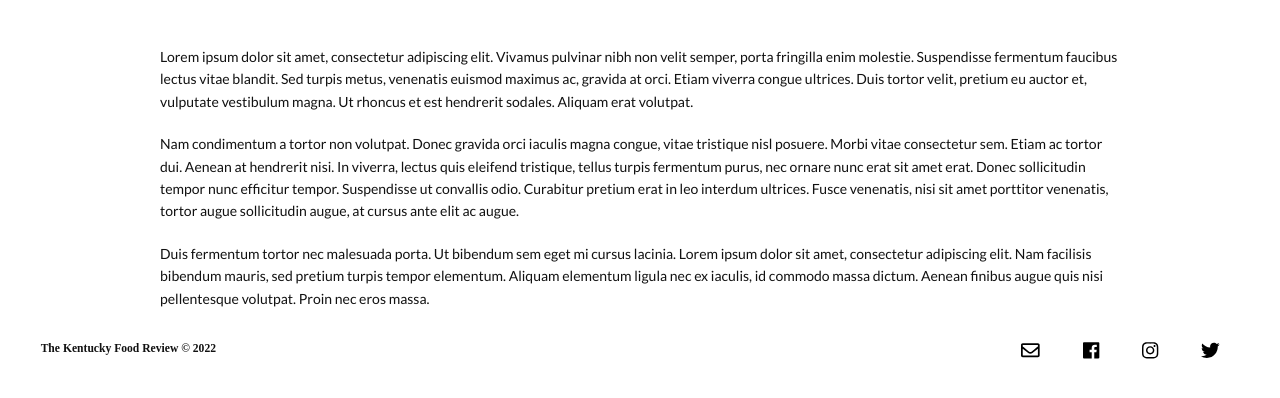
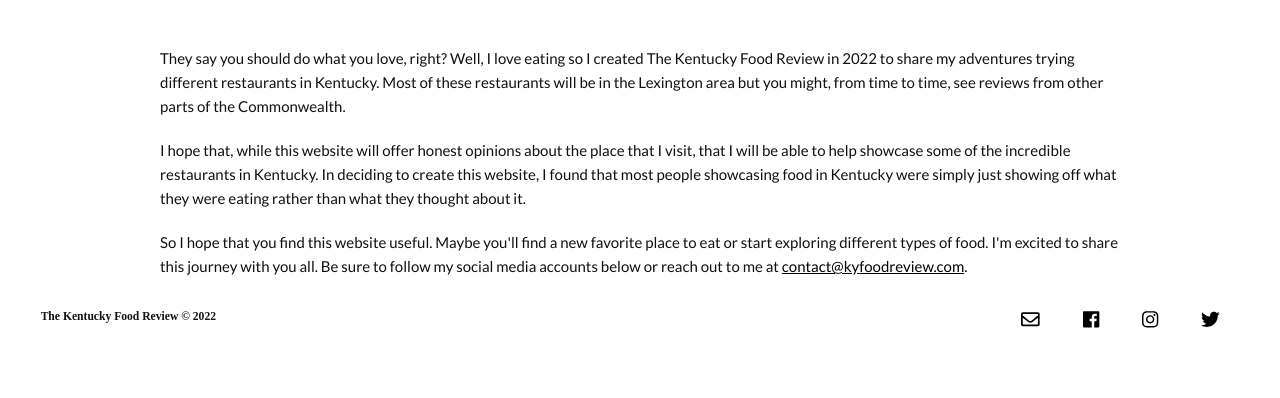
Before and after one commit to kyfoodreview/kyfoodreview.github.io, a Jekyll site: the page built from about.html, in a window 1280 px wide, cut to the strip 304-702 px from the top of the page. Built offline with Jekyll 4.4.1, drawn with Linux system fonts in a browser that asks for light colours; nearby versions of some CDN libraries.

Commit message:
about page text

```diff
--- a/about.html
+++ b/about.html
@@ -5,10 +5,9 @@ title: About
 
 <div class="reviews-header">{{ page.title }}</div>
 <div class="about-container">
-  <p>Lorem ipsum dolor sit amet, consectetur adipiscing elit. Vivamus pulvinar nibh non velit semper, porta fringilla enim molestie. Suspendisse fermentum faucibus lectus vitae blandit. Sed turpis metus, venenatis euismod maximus ac, gravida at orci. Etiam viverra congue ultrices. Duis tortor velit, pretium eu auctor et, vulputate vestibulum magna. Ut rhoncus et est hendrerit sodales. Aliquam erat volutpat.</p>
+  <p>They say you should do what you love, right? Well, I love eating so I created The Kentucky Food Review in 2022 to share my adventures trying different restaurants in Kentucky. Most of these restaurants will be in the Lexington area but you might, from time to time, see reviews from other parts of the Commonwealth.</p>
 
-  <p>Nam condimentum a tortor non volutpat. Donec gravida orci iaculis magna congue, vitae tristique nisl posuere. Morbi vitae consectetur sem. Etiam ac tortor dui. Aenean at hendrerit nisi. In viverra, lectus quis eleifend tristique, tellus turpis fermentum purus, nec ornare nunc erat sit amet erat. Donec sollicitudin tempor nunc efficitur tempor. Suspendisse ut convallis odio. Curabitur pretium erat in leo interdum ultrices. Fusce venenatis, nisi sit amet porttitor venenatis, tortor augue sollicitudin augue, at cursus ante elit ac augue.</p>
+  <p>I hope that, while this website will offer honest opinions about the place that I visit, that I will be able to help showcase some of the incredible restaurants in Kentucky. In deciding to create this website, I found that most people showcasing food in Kentucky were simply just showing off what they were eating rather than what they thought about it.</p>
 
-  <p>Duis fermentum tortor nec malesuada porta. Ut bibendum sem eget mi cursus lacinia. Lorem ipsum dolor sit amet, consectetur adipiscing elit. Nam facilisis bibendum mauris, sed pretium turpis tempor elementum. Aliquam elementum ligula nec ex iaculis, id commodo massa dictum. Aenean finibus augue quis nisi pellentesque volutpat. Proin nec eros massa.</p>
-
+  <p>So I hope that you find this website useful. Maybe you'll find a new favorite place to eat or start exploring different types of food. I'm excited to share this journey with you all. Be sure to follow my social media accounts below or reach out to me at <a href="mailto:contact@kyfoodreview.com" style="text-decoration: underline;">contact@kyfoodreview.com</a>.</p>
 </div>
--- a/assets/css/3-layouts/home.sass
+++ b/assets/css/3-layouts/home.sass
@@ -99,3 +99,4 @@ a.anchor
 
 .about-container
   +outer-container(75%)
+  font-size: 15px
--- a/assets/css/main.css
+++ b/assets/css/main.css
@@ -635,7 +635,8 @@ a.anchor {
 .about-container {
   max-width: 75%;
   margin-left: auto;
-  margin-right: auto; }
+  margin-right: auto;
+  font-size: 15px; }
   .about-container::after {
     clear: both;
     content: "";
```
Also changed, not shown: 5 other files.
